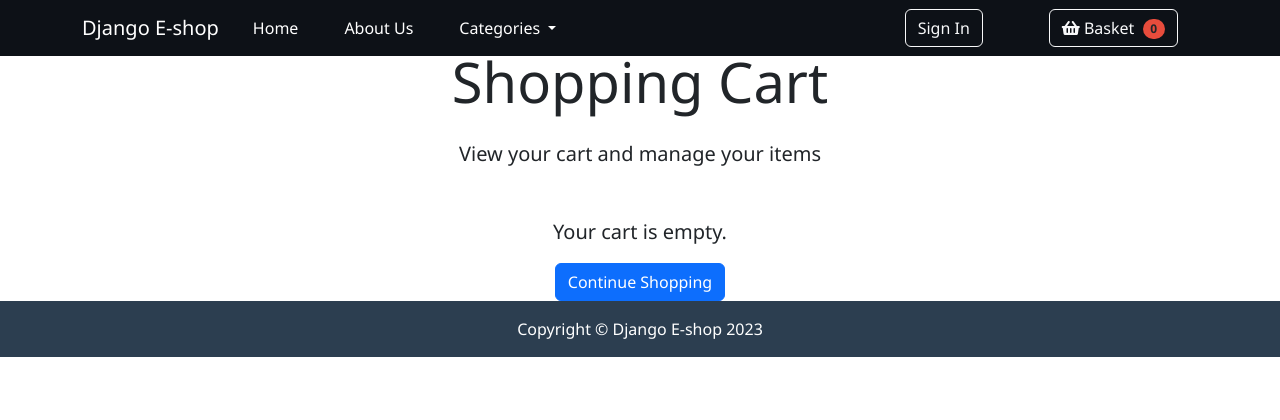
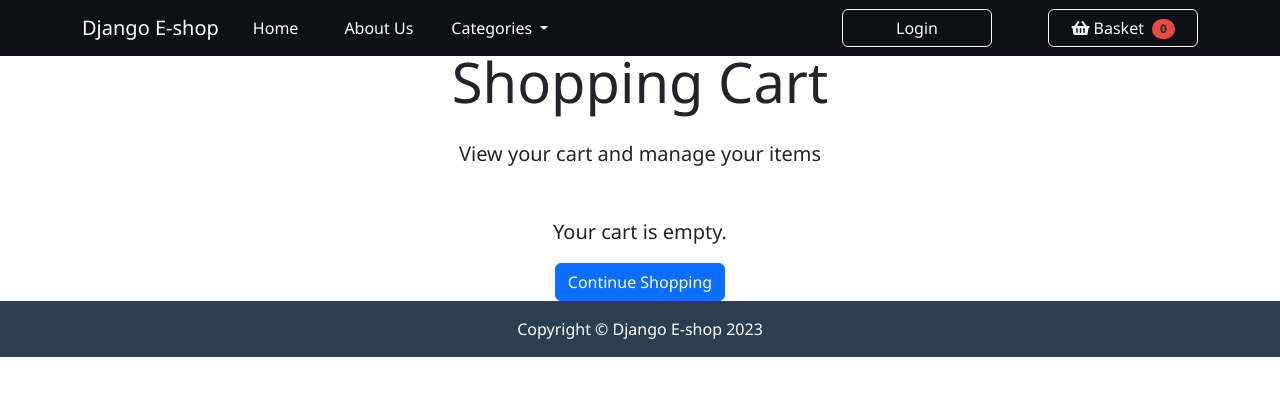
Before and after one commit to nathan-cool/E-commerce, a Django app: page /cart/summary/ in a window 1280 px wide. Shown: the top 420 px of the page. Run offline with Django 5.2, Linux system fonts and the light colour scheme.

Commit message:
Update layout and functionality of summary.html and navbar.html templates

```diff
--- a/cart/templates/summary.html
+++ b/cart/templates/summary.html
@@ -74,8 +74,9 @@
             </div>
         </div>
     </div>
-    <div class="row mt-4">
+    <div class="row mt-4 cart-amount">
         <div class="col-12 text-end">
+					<div class="mb-4 loading">hi</div>
             <h4 id='total_price' class="mb-4">Grand Total: €{{ cart.get_total_price }}</h4>
             <a href="#" class="btn btn-primary btn-lg">Proceed to Checkout</a>
         </div>
@@ -142,6 +143,8 @@
 $(document).on('click', '.update-cart', function (e) {
     e.preventDefault();
 
+		$('#total_price').text('Updating...');
+
     setTimeout(function() {
         $.ajax({
             type: 'POST',
--- a/static/css/styles.css
+++ b/static/css/styles.css
@@ -36,6 +36,11 @@ body {
 .navbar-nav {
 	display: flex;
 	align-items: center;
+    padding-left: 0px !important;
+}
+
+.navbar-toggler-icon {
+    color: white;
 }
 
 .nav-item {
@@ -91,6 +96,8 @@ body {
 
 .btn-outline-light {
 	transition: all 0.3s ease;
+    width: 150px;
+    height: 38px;
 }
 
 .btn-outline-light:hover {
@@ -101,6 +108,11 @@ body {
 #cart_quantity {
 	background-color: #007bff;
 	color: white;
+}
+
+.basket-container {
+    display: flex;
+    align-items: center;
 }
 
 /* Style the jumbotron with a dark blue background color and white text */
@@ -299,6 +311,11 @@ p {
 	transition: 500ms;
 }
 
+.loading {
+    display: none;
+
+}
+
 /* Media Queries */
 @media only screen and (max-width: 650px) {
 	.card.custom-min-width {
@@ -331,3 +348,19 @@ p {
 		min-width: 540px;
 	}
 }
+
+@media (max-width: 991px) {
+    .navbar-nav {
+        flex-direction: column;
+        align-items: flex-start;
+    }
+
+    .nav-item {
+        margin: 5px 0;
+    }
+
+
+    .signout-btn {
+        margin-top: 10px;
+    }
+}
--- a/store/templates/navbar.html
+++ b/store/templates/navbar.html
@@ -11,7 +11,7 @@
 			data-bs-toggle="collapse"
 			type="button"
 		>
-			<span class="navbar-toggler-icon"></span>
+			<span class="navbar-toggler-icon navbar-dark"></span>
 		</button>
 		<div class="collapse navbar-collapse" id="navbarNav">
 			<ul class="navbar-nav">
@@ -35,6 +35,7 @@
 						Admin
 					</a>
 
+
 					<ul
 						aria-labelledby="navbarDropdown"
 						class="dropdown-menu"
@@ -44,6 +45,9 @@
 								Create Product
 							<a>
 					 {% endif %}
+
+						</li>
+					</ul>
 
 					 <li class="nav-item dropdown">
 					<a
@@ -75,30 +79,36 @@
 				</li>
 			</ul>
 		</div>
-		<div class="d-flex">
-			<ul class="navbar-nav px-3 email-display">
-				<li class="nav-item user-controls email-display">
-					{% if request.user.is_authenticated %}
-						<span class="user-email">{{ request.user.first_name }} ({{ request.user.email }})</span>
-					{% else %}
-						<a class="btn btn-outline-light" href="{% url 'login' %}">
-							Sign In
-						</a>
-					{% endif %}
-				</li>
-			</ul>
-			<ul class="navbar-nav">
-				<li class="nav-item">
-					<form class="signout-btn" action="{% url 'logout' %}">
-						{% csrf_token %}
-						{% if request.user.is_authenticated %}
-							<input
-								type="submit"
-								value="Sign out"
-								class="form-control sign-out-button"
-							>
-						{% endif %}
-					</form>
+<div class="d-flex basket-container">
+    <ul class="navbar-nav px-3">
+        <li class="nav-item user-controls">
+            {% if request.user.is_authenticated %}
+                 <ul class="navbar-nav">
+            <li class="nav-item">
+                <form method="post" action="{% url 'logout' %}">
+                    {% csrf_token %}
+                    <button type="submit" class="btn btn-outline-light" title="{{ request.user.email }}">
+                        Sign out
+                    </button>
+                </form>
+            </li>
+        </ul>
+            {% else %}
+               <ul class="navbar-nav">
+            <li class="nav-item">
+                <form method="post" action="{% url 'login' %}">
+                    {% csrf_token %}
+                    <button type="submit" class="btn btn-outline-light">
+                        Login
+                    </button>
+                </form>
+            </li>
+        </ul>
+            {% endif %}
+        </li>
+    </ul>
+
+
 					<a class="btn btn-outline-light" href="{% url 'cart_summary'%}">
 						<i class="fas fa-shopping-basket"></i>
 						Basket
@@ -106,6 +116,7 @@
 							{{ cart|length }}
 						</span>
 					</a>
+					</div>
 				</li>
 			</ul>
 		</div>
```
Also changed, not shown: db.sqlite3, static/js/scripts.js (line endings or trailing spaces).
